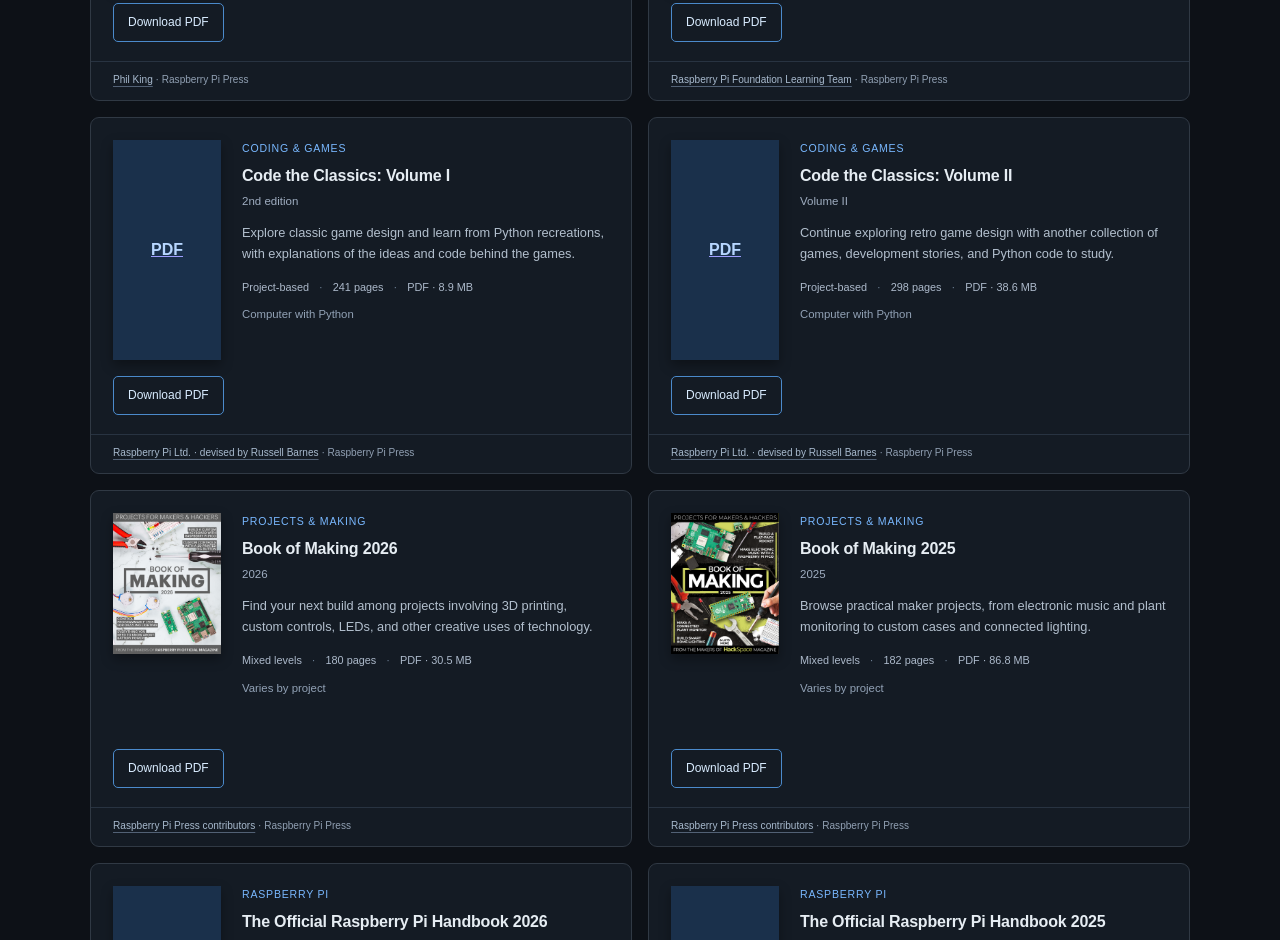
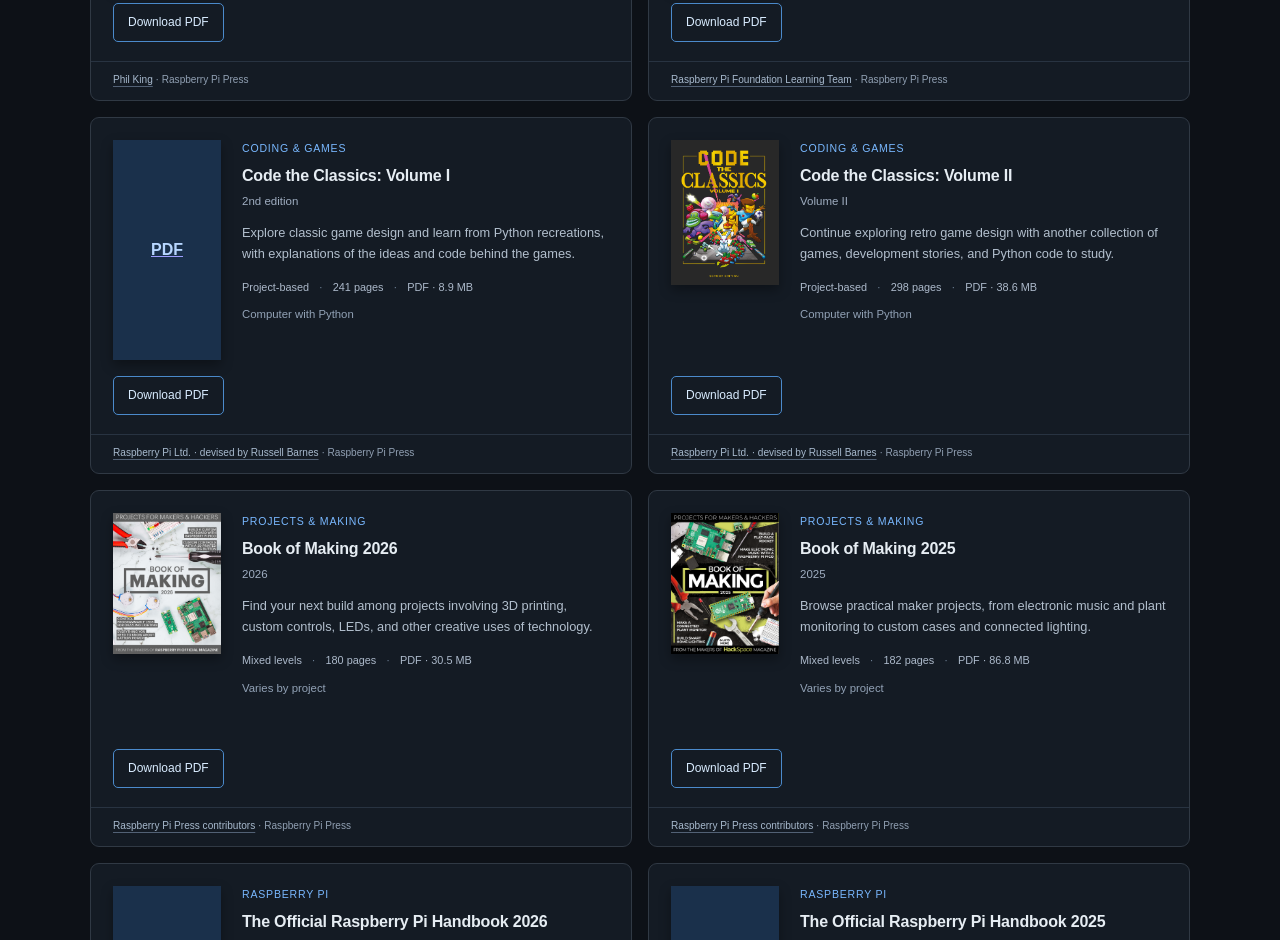
Before and after one commit to cabralacarter/cabralacarter.github.io, a plain HTML site: page resources/index.html in a window 1280 px wide. Shown: the part 2212-3152 px from the top of the page. Drawn offline with Linux system fonts and the light colour scheme.

```diff
--- a/resources/index.html
+++ b/resources/index.html
@@ -219,9 +219,19 @@
         </article>
         <article class="resource-card" id="code-classics-two" data-resource data-topics="coding-games" data-search="Code the Classics: Volume II Volume II Continue exploring retro game design with another collection of games, development stories, and Python code to study. retro arcade pygame zero game development programming Raspberry Pi Ltd. · devised by Russell Barnes Computer with Python Coding &amp; games" aria-labelledby="title-code-classics-two">
           <div class="book-main">
-            <a class="cover-link" href="https://magazine.raspberrypi.com/books/code-the-classics-vol-ii" target="_blank" rel="noopener" aria-label="Publisher information for Code the Classics: Volume II (new tab)">
-              <span class="book-cover" aria-hidden="true" style="display:flex;align-items:center;justify-content:center;background:#1a304b;color:#b7d6ff;min-height:150px;font-weight:bold;">PDF</span>
-            </a>
+
+            <a
+            class="cover-link"
+            href="pdf/codetheclassicsvolumei2ndedition.pdf"
+            download>
+            <img
+              class="book-cover"
+              src="images/codetheclassicsvolumei2ndedition.png"
+              alt="Code the Classics Volume 1 2nd Editiion book cover"
+              loading="lazy"
+              >
+          </a>
+
             <div class="book-content">
               <p class="book-topic">Coding &amp; games</p>
               <h3 id="title-code-classics-two">Code the Classics: Volume II</h3>
```
Also changed, not shown: resources/images/codetheclassicsvolumei2ndedition.png (added).
